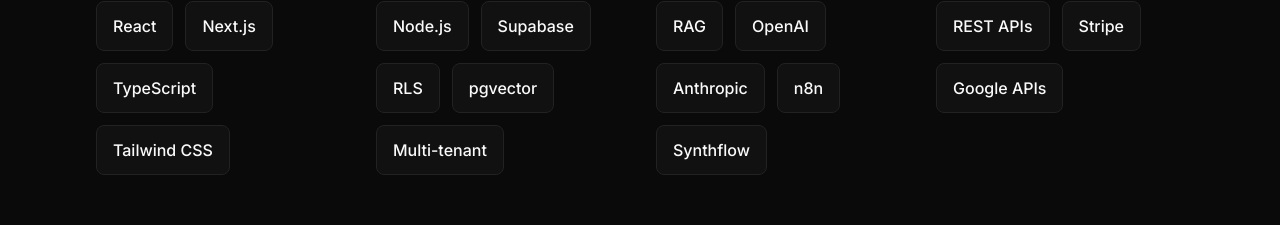
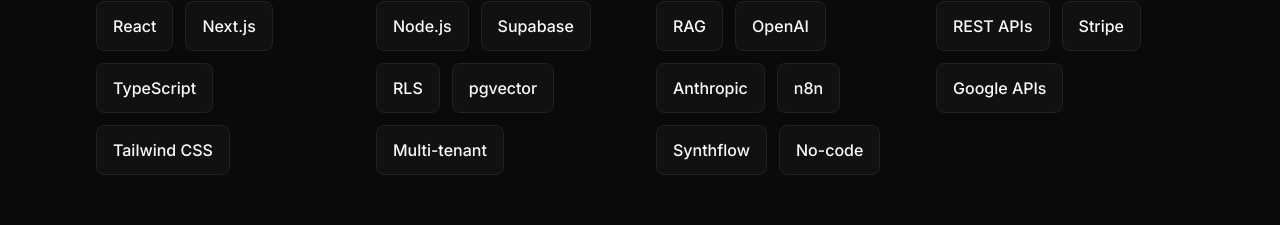
Before and after one commit to slemppa/Personal-portfolio, a React (Vite) app: page / in a window 1280 px wide. Shown: the part 1975-2200 px from the top of the page. Built offline with nearby package versions, Linux system fonts and the light colour scheme.

Commit message:
feat: Add No-code to tech stack
https://claude.ai/code/session_01FjfF7RU9xxnHJyHqN51n6f

```diff
--- a/src/components/TechStack.tsx
+++ b/src/components/TechStack.tsx
@@ -25,7 +25,8 @@ const techCategories = [
       { name: 'OpenAI', tooltip: 'LLM API' },
       { name: 'Anthropic', tooltip: 'LLM API' },
       { name: 'n8n', tooltip: 'Workflow-orkestrointi' },
-      { name: 'Synthflow', tooltip: 'Voice AI' }
+      { name: 'Synthflow', tooltip: 'Voice AI' },
+      { name: 'No-code', tooltip: 'Nopea prototypointi' }
     ]
   },
   {
```
